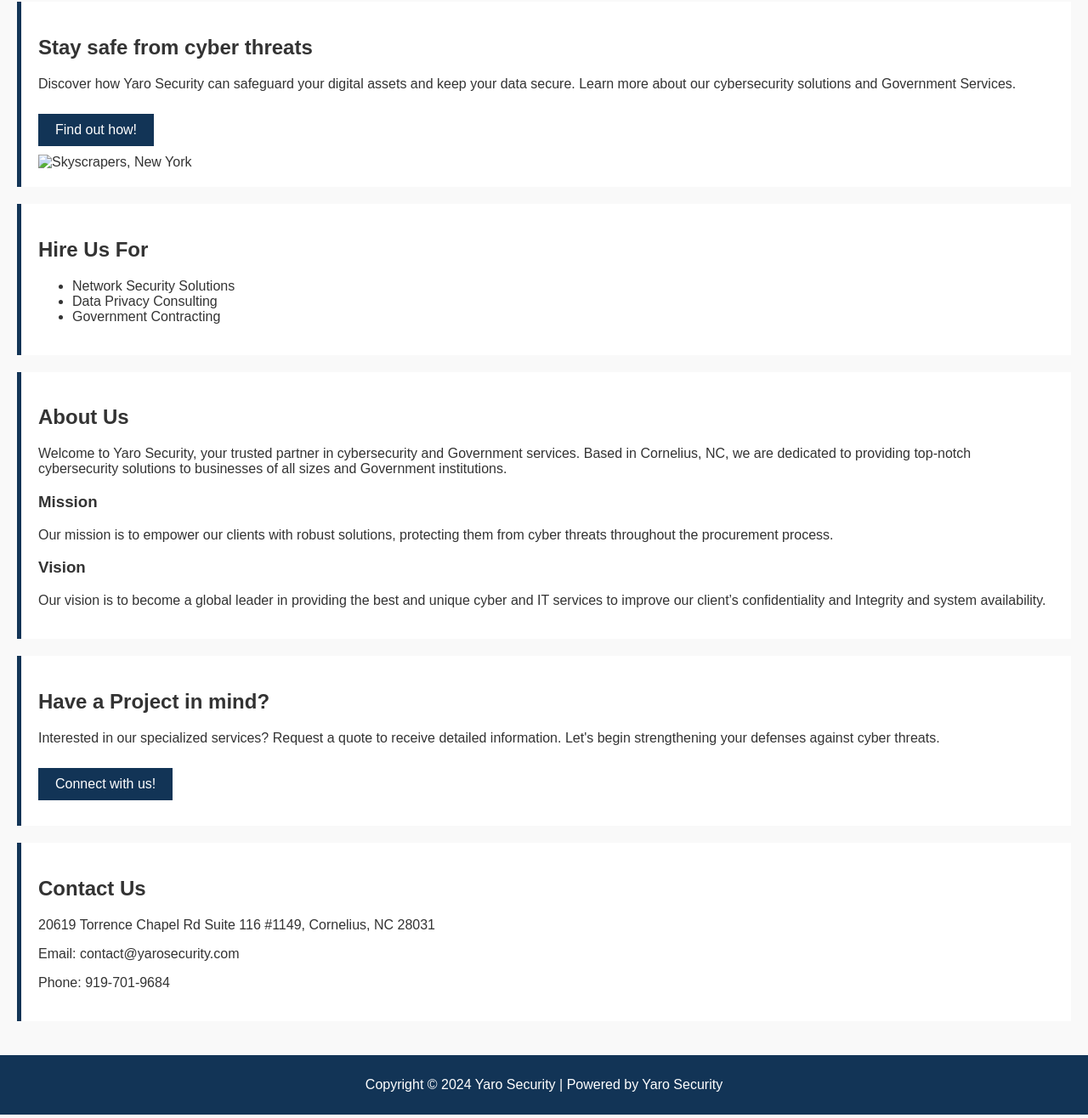
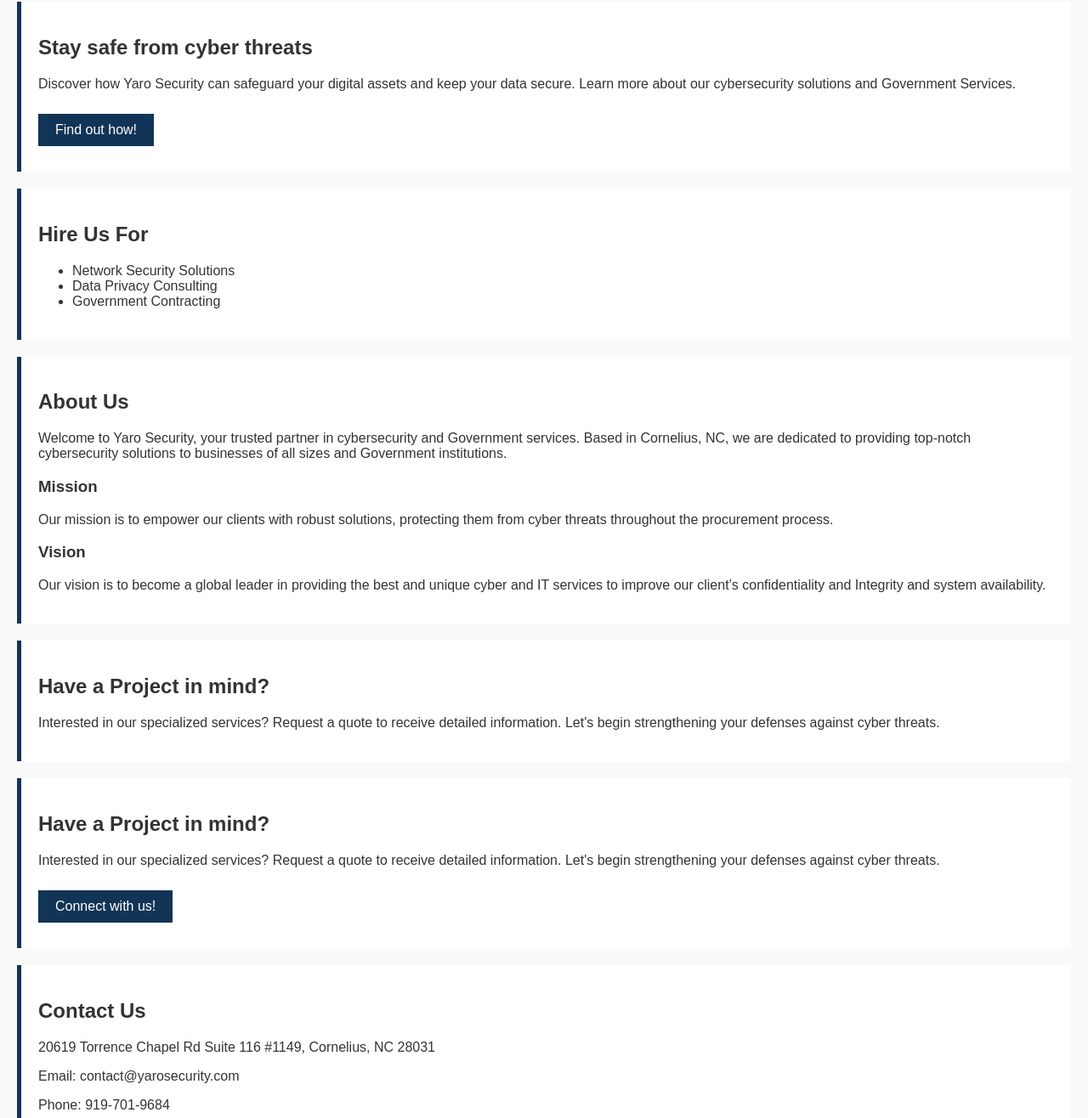
Before and after one commit to yarosim/yarosecurity, a plain HTML site: page index.html in a window 1280 px wide. Shown: the part 250-1566 px from the top of the page at 85% size. Drawn offline with Linux system fonts and the light colour scheme.

Commit message:
v1.0 index.html

```diff
--- a/index.html
+++ b/index.html
@@ -71,7 +71,7 @@
             <h2>Stay safe from cyber threats</h2>
             <p>Discover how Yaro Security can safeguard your digital assets and keep your data secure. Learn more about our cybersecurity solutions and Government Services.</p>
             <a href="#services" class="button">Find out how!</a>
-            <img src="skyscrapers_new_york_world_trade_center.jpg" alt="Skyscrapers, New York">
+
         </div>
 
         <div class="section" id="services">
@@ -95,8 +95,14 @@
         <div class="section" id="quote">
             <h2>Have a Project in mind?</h2>
             <p>Interested in our specialized services? Request a quote to receive detailed information. Let's begin strengthening your defenses against cyber threats.</p>
-            <a href="#contact" class="button">Connect with us!</a>
-        </div>
+             </div>
+
+         <div class="section" id="quote">
+    <h2>Have a Project in mind?</h2>
+    <p>Interested in our specialized services? Request a quote to receive detailed information. Let's begin strengthening your defenses against cyber threats.</p>
+    <!-- Update this link to open an email client -->
+    <a href="mailto:contact@yarosecurity.com?subject=Inquiry%20from%20Website" class="button">Connect with us!</a>
+     </div>
 
         <div class="section" id="contact">
             <h2>Contact Us</h2>
```
